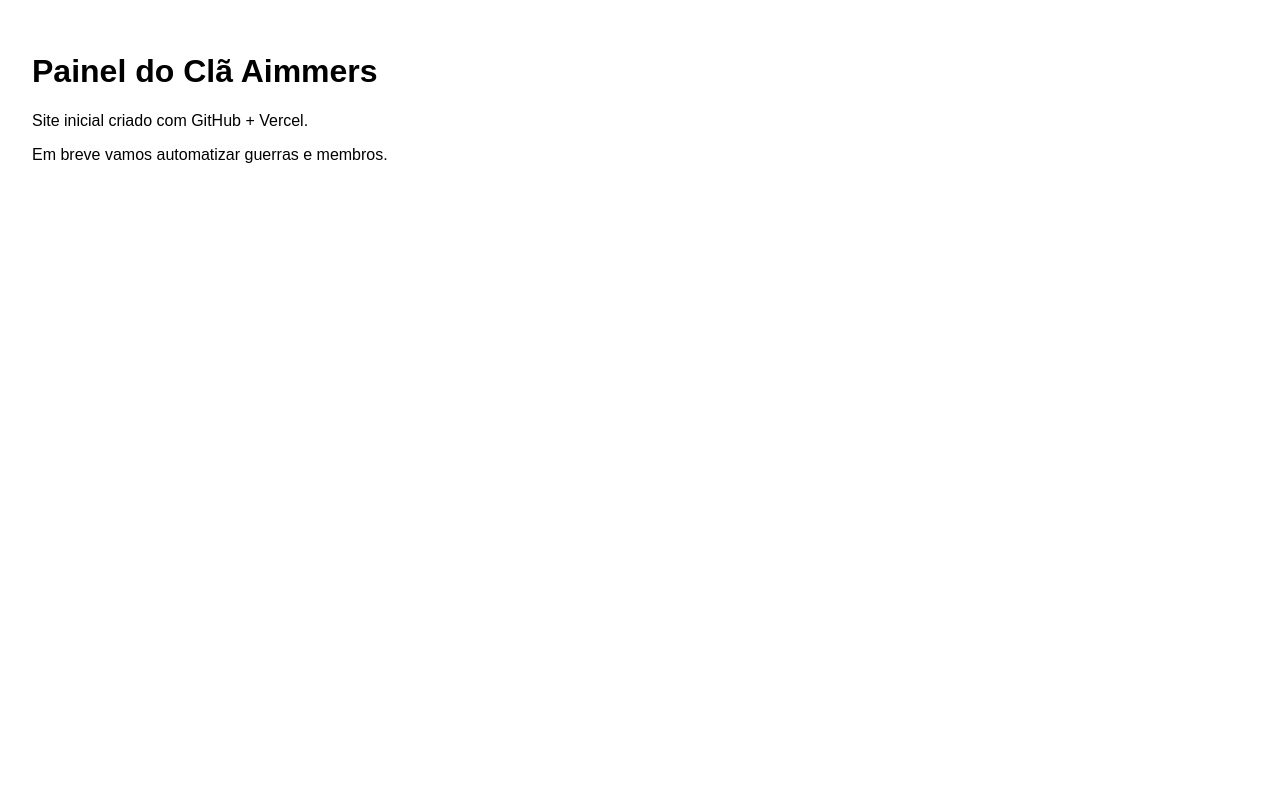
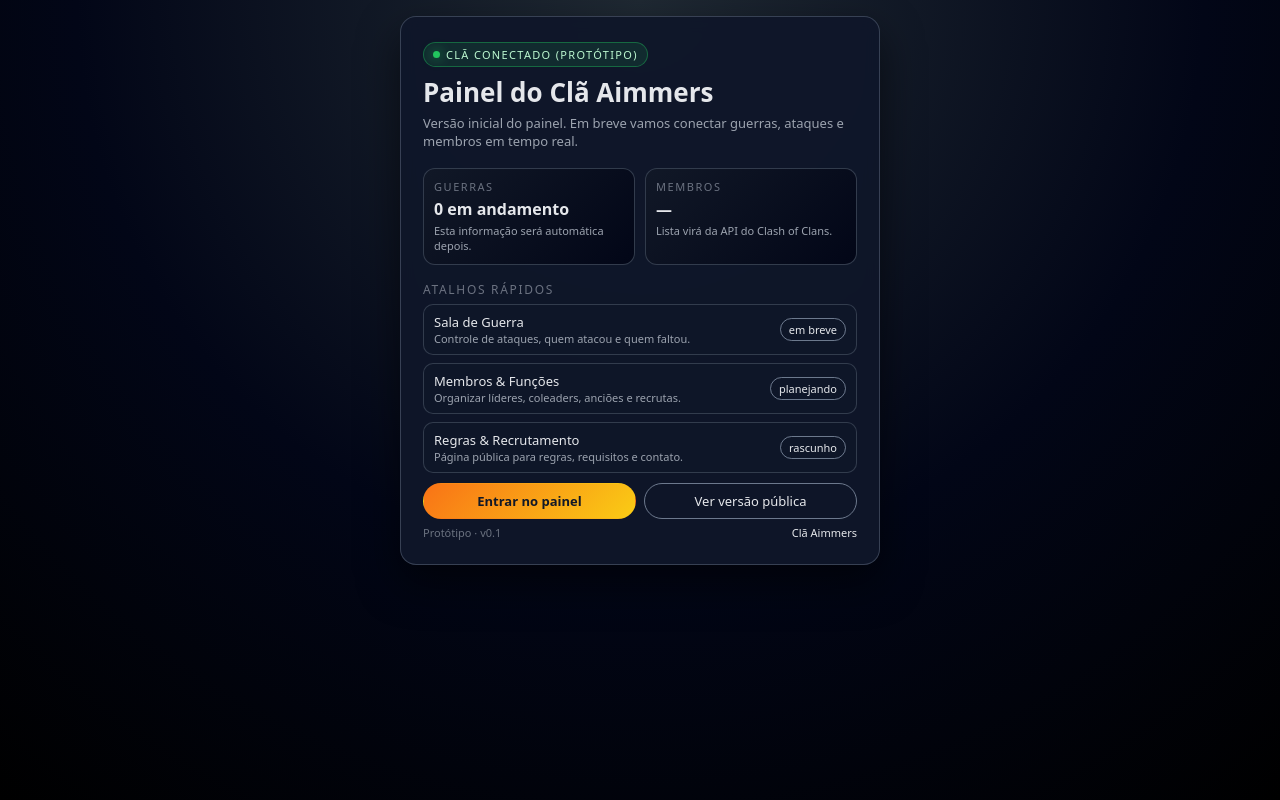
Before and after one commit to allaneli109-sudo/Anmers, a plain HTML site: page index.html in a window 1280 px wide. Drawn offline with Linux system fonts and the light colour scheme.

Commit message:
Update index.html

```diff
--- a/index.html
+++ b/index.html
@@ -3,11 +3,262 @@
 <head>
   <meta charset="utf-8" />
   <meta name="viewport" content="width=device-width,initial-scale=1" />
-  <title>Aimmers Clan</title>
+  <title>Painel do Clã Aimmers</title>
+  <style>
+    * {
+      box-sizing: border-box;
+      margin: 0;
+      padding: 0;
+    }
+
+    body {
+      font-family: system-ui, -apple-system, BlinkMacSystemFont, "Segoe UI", sans-serif;
+      background: radial-gradient(circle at top, #1f2933 0, #020617 55%, #000 100%);
+      color: #e5e7eb;
+      min-height: 100vh;
+      display: flex;
+      justify-content: center;
+      padding: 16px;
+    }
+
+    .wrapper {
+      width: 100%;
+      max-width: 480px;
+    }
+
+    .card {
+      background: rgba(15, 23, 42, 0.95);
+      border-radius: 16px;
+      padding: 20px 18px 22px;
+      box-shadow: 0 18px 40px rgba(0, 0, 0, 0.55);
+      border: 1px solid rgba(148, 163, 184, 0.3);
+      backdrop-filter: blur(8px);
+    }
+
+    .badge {
+      display: inline-flex;
+      align-items: center;
+      gap: 6px;
+      font-size: 11px;
+      text-transform: uppercase;
+      letter-spacing: 0.12em;
+      padding: 4px 9px;
+      border-radius: 999px;
+      background: rgba(34, 197, 94, 0.12);
+      color: #bbf7d0;
+      border: 1px solid rgba(34, 197, 94, 0.4);
+      margin-bottom: 10px;
+    }
+
+    .badge-dot {
+      width: 7px;
+      height: 7px;
+      border-radius: 999px;
+      background: #22c55e;
+      box-shadow: 0 0 12px rgba(34, 197, 94, 0.8);
+    }
+
+    h1 {
+      font-size: 24px;
+      line-height: 1.2;
+      margin-bottom: 6px;
+    }
+
+    .subtitle {
+      font-size: 13px;
+      color: #9ca3af;
+      margin-bottom: 18px;
+    }
+
+    .grid {
+      display: grid;
+      grid-template-columns: repeat(2, minmax(0, 1fr));
+      gap: 10px;
+      margin-bottom: 16px;
+    }
+
+    .tile {
+      background: linear-gradient(135deg, #111827, #020617);
+      border-radius: 12px;
+      padding: 10px 10px 11px;
+      border: 1px solid rgba(55, 65, 81, 0.9);
+    }
+
+    .tile-label {
+      font-size: 11px;
+      text-transform: uppercase;
+      letter-spacing: 0.14em;
+      color: #6b7280;
+      margin-bottom: 4px;
+    }
+
+    .tile-value {
+      font-size: 16px;
+      font-weight: 600;
+      color: #e5e7eb;
+    }
+
+    .tile-hint {
+      font-size: 11px;
+      color: #9ca3af;
+      margin-top: 3px;
+    }
+
+    .section-title {
+      font-size: 12px;
+      text-transform: uppercase;
+      letter-spacing: 0.14em;
+      color: #6b7280;
+      margin-bottom: 6px;
+    }
+
+    .list {
+      display: flex;
+      flex-direction: column;
+      gap: 8px;
+      margin-bottom: 6px;
+    }
+
+    .list-item {
+      display: flex;
+      justify-content: space-between;
+      align-items: center;
+      padding: 8px 10px;
+      border-radius: 10px;
+      background: rgba(15, 23, 42, 0.9);
+      border: 1px solid rgba(55, 65, 81, 0.9);
+    }
+
+    .list-title {
+      font-size: 13px;
+      font-weight: 500;
+    }
+
+    .list-desc {
+      font-size: 11px;
+      color: #9ca3af;
+    }
+
+    .pill {
+      font-size: 11px;
+      padding: 3px 8px;
+      border-radius: 999px;
+      border: 1px solid rgba(148, 163, 184, 0.7);
+      color: #e5e7eb;
+    }
+
+    .footer {
+      margin-top: 6px;
+      font-size: 11px;
+      color: #6b7280;
+      display: flex;
+      justify-content: space-between;
+      align-items: center;
+    }
+
+    .footer-strong {
+      color: #e5e7eb;
+      font-weight: 500;
+    }
+
+    .button-row {
+      display: flex;
+      gap: 8px;
+      margin-top: 10px;
+    }
+
+    .btn {
+      flex: 1;
+      border-radius: 999px;
+      padding: 8px 10px;
+      font-size: 13px;
+      border: 1px solid rgba(148, 163, 184, 0.7);
+      background: transparent;
+      color: #e5e7eb;
+      text-align: center;
+      text-decoration: none;
+    }
+
+    .btn-primary {
+      background: linear-gradient(135deg, #f97316, #facc15);
+      border-color: transparent;
+      color: #111827;
+      font-weight: 600;
+    }
+
+    @media (min-width: 640px) {
+      h1 {
+        font-size: 26px;
+      }
+      .card {
+        padding: 24px 22px 24px;
+      }
+    }
+  </style>
 </head>
-<body style="font-family:Arial, Helvetica, sans-serif; padding:24px;">
-  <h1>Painel do Clã Aimmers</h1>
-  <p>Site inicial criado com GitHub + Vercel.</p>
-  <p>Em breve vamos automatizar guerras e membros.</p>
+<body>
+  <div class="wrapper">
+    <div class="card">
+      <div class="badge">
+        <span class="badge-dot"></span>
+        Clã conectado (protótipo)
+      </div>
+
+      <h1>Painel do Clã Aimmers</h1>
+      <p class="subtitle">
+        Versão inicial do painel. Em breve vamos conectar guerras, ataques e membros em tempo real.
+      </p>
+
+      <div class="grid">
+        <div class="tile">
+          <div class="tile-label">Guerras</div>
+          <div class="tile-value">0 em andamento</div>
+          <div class="tile-hint">Esta informação será automática depois.</div>
+        </div>
+        <div class="tile">
+          <div class="tile-label">Membros</div>
+          <div class="tile-value">—</div>
+          <div class="tile-hint">Lista virá da API do Clash of Clans.</div>
+        </div>
+      </div>
+
+      <p class="section-title">atalhos rápidos</p>
+      <div class="list">
+        <div class="list-item">
+          <div>
+            <div class="list-title">Sala de Guerra</div>
+            <div class="list-desc">Controle de ataques, quem atacou e quem faltou.</div>
+          </div>
+          <span class="pill">em breve</span>
+        </div>
+
+        <div class="list-item">
+          <div>
+            <div class="list-title">Membros & Funções</div>
+            <div class="list-desc">Organizar líderes, coleaders, anciões e recrutas.</div>
+          </div>
+          <span class="pill">planejando</span>
+        </div>
+
+        <div class="list-item">
+          <div>
+            <div class="list-title">Regras & Recrutamento</div>
+            <div class="list-desc">Página pública para regras, requisitos e contato.</div>
+          </div>
+          <span class="pill">rascunho</span>
+        </div>
+      </div>
+
+      <div class="button-row">
+        <a href="#" class="btn-primary btn">Entrar no painel</a>
+        <a href="#" class="btn">Ver versão pública</a>
+      </div>
+
+      <div class="footer">
+        <span>Protótipo · v0.1</span>
+        <span class="footer-strong">Clã Aimmers</span>
+      </div>
+    </div>
+  </div>
 </body>
 </html>
```
